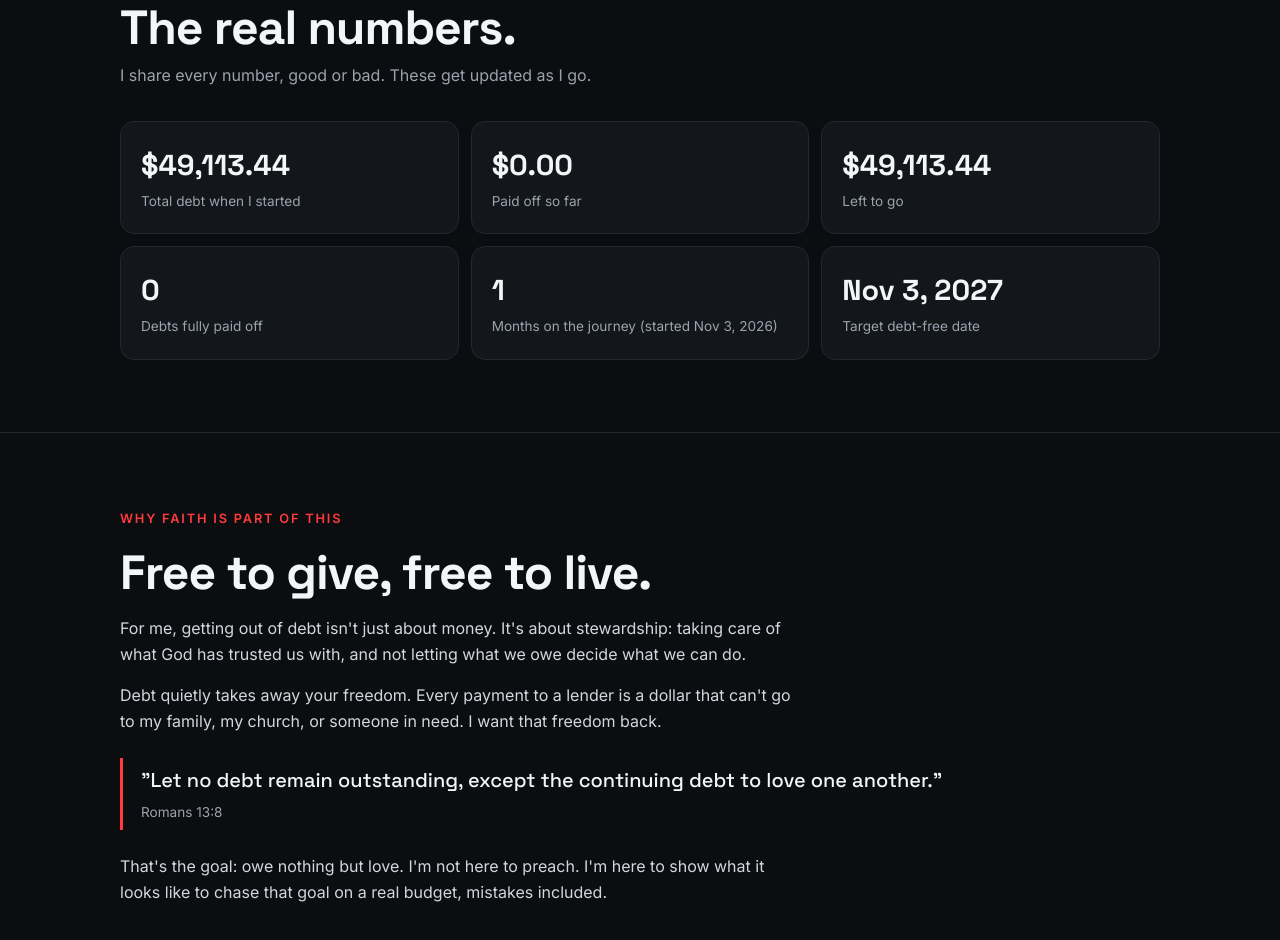
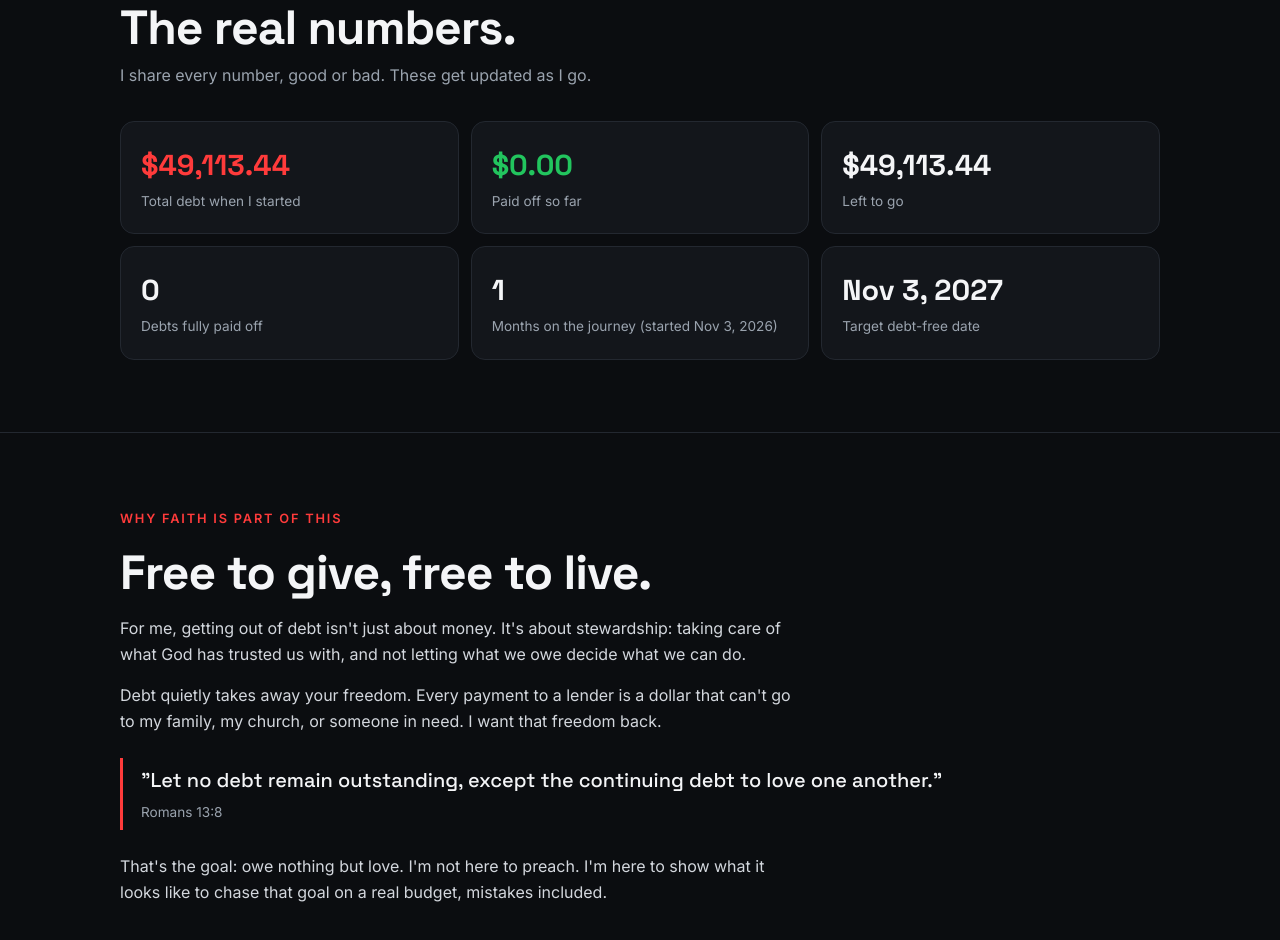
Before and after one commit to 22dmotter/daniel-motter-site, a plain HTML site: page about.html in a window 1280 px wide. Shown: the part 1225-2165 px from the top of the page. Drawn offline with Linux system fonts and the light colour scheme.

Commit message:
Color starting debt red, paid green

```diff
--- a/about.html
+++ b/about.html
@@ -104,6 +104,7 @@ footer a{text-decoration:none}footer a:hover{color:var(--text)}
 
 #particles{position:fixed;inset:0;width:100%;height:100%;z-index:-1;pointer-events:none}
 html{background:#0b0d10}body{background:transparent}
+.debt-start{color:#ff3b3b}.debt-paid{color:#22c55e}
 </style>
 <style>
 .page-hero{padding:80px 0 48px}.page-hero h1{font-size:clamp(2.4rem,8vw,4.6rem);margin-bottom:18px}.page-hero h1 em{font-style:normal;color:var(--accent)}
```
Also changed, not shown: index.html (+1 -0 lines).
